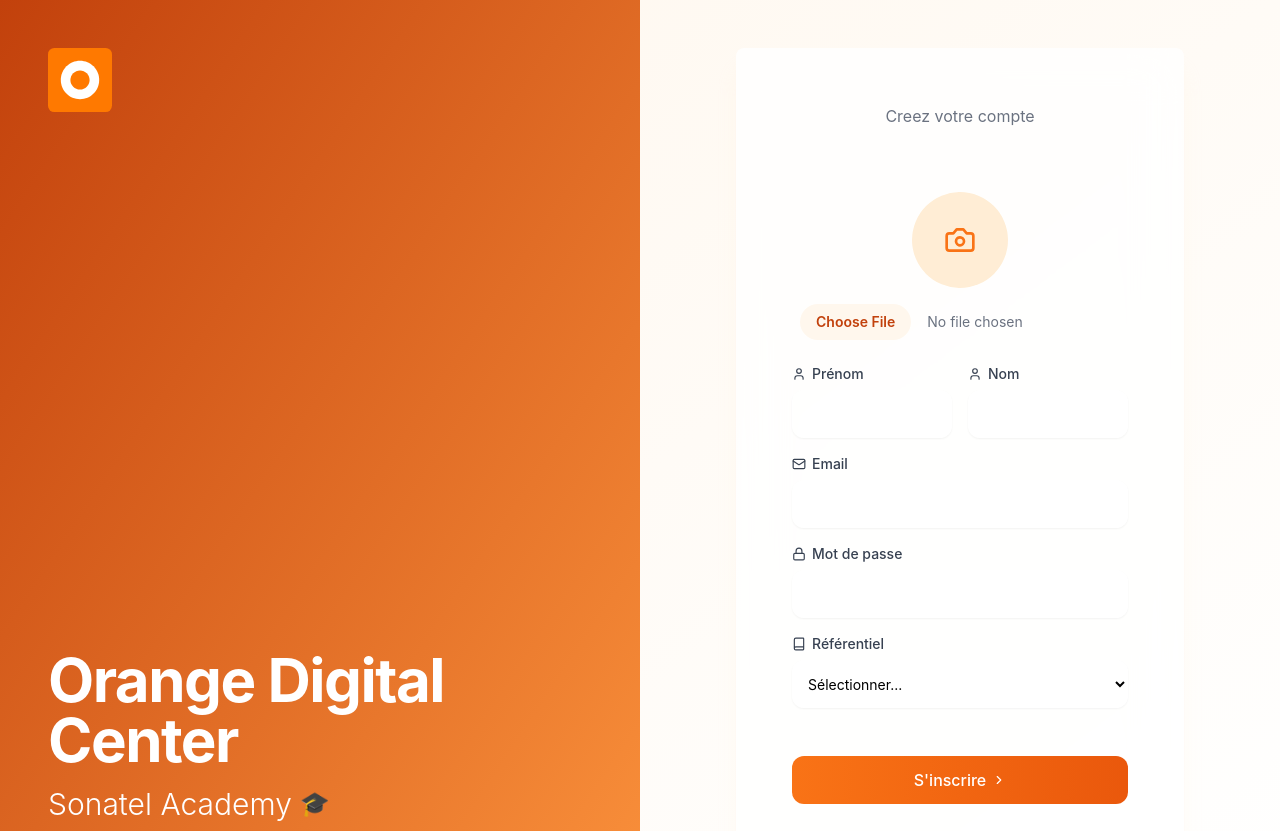
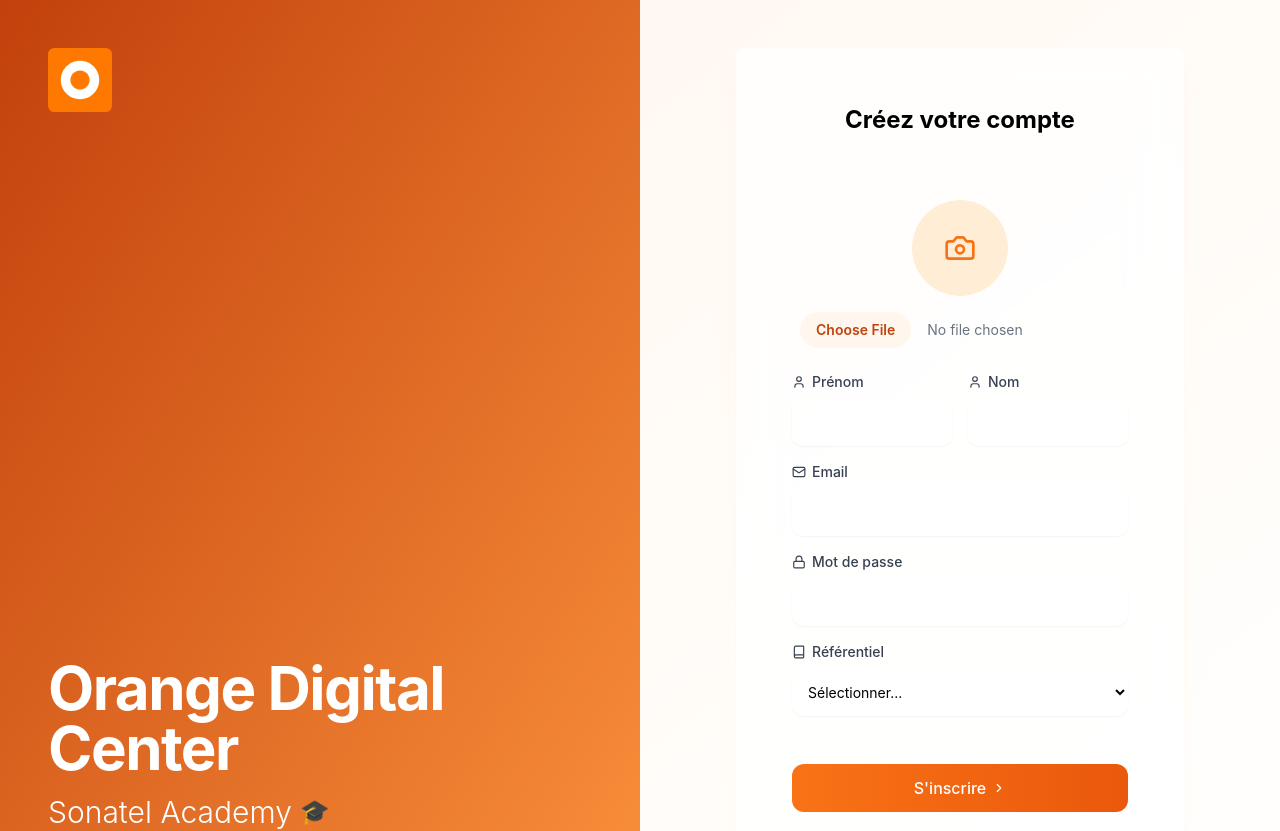
Before and after one commit to Sohntech/ScanFrontVF, a React (Vite) app: page /register in a window 1280 px wide. Shown: the top 831 px of the page. Built offline with nearby package versions, Linux system fonts and the light colour scheme.

Commit message:
Normally everything is working properly and hard

```diff
--- a/src/pages/Login.tsx
+++ b/src/pages/Login.tsx
@@ -124,7 +124,7 @@
                   </div>
                 </motion.div>
                 <CardTitle className="text-xl sm:text-2xl lg:text-3xl font-bold text-center">
-                  Connexion
+                  <h1 className='text-black'>Connexion</h1>
                 </CardTitle>
                 <CardDescription className="text-sm sm:text-base text-center">
                   Accédez à votre espace personnel ODC
--- a/src/pages/Register.tsx
+++ b/src/pages/Register.tsx
@@ -5,8 +5,8 @@
 import { useAppDispatch } from '@/hooks/store'
 import { register as registerUser } from '@/store/slices/authSlice'
 import type { RegisterData } from '@/types/index'
-import { UserRole } from '@/types'
-import { Card, CardHeader,  CardDescription, CardContent } from '@/components/ui'
+// import { UserRole } from '@/types'
+import { Card, CardHeader, CardContent } from '@/components/ui'
 import { Button } from '@/components/ui'
 import { Input } from '@/components/ui'
 import { Select } from '@/components/ui'
@@ -72,7 +72,7 @@
   }
 
   return (
-    <div className="min-h-screen w-full bg-gradient-to-br from-orange-50 to-white">
+    <div className="min-h-screen w-full bg-gradient-to-br from-orange-50 to-white overflow-hidden">
       <div className="flex min-h-screen flex-col lg:flex-row">
         {/* Branding Section */}
         <motion.div
@@ -146,13 +146,8 @@
           <div className="w-full max-w-md">
             <Card className="border-0 shadow-xl shadow-orange-100/30 backdrop-blur-xl bg-white/80">
               <CardHeader className="space-y-3 p-4 sm:p-6 lg:p-8">
-
-
-                <CardDescription className="text-sm sm:text-base text-center">
-                  Creez votre compte
-                </CardDescription>
+                  <h1 className='text-black text-lg sm:text-xl lg:text-2xl font-bold text-center'>Créez votre compte</h1>
               </CardHeader>
-
               <CardContent className="p-4 sm:p-6 lg:p-8">
                 <form className="space-y-4 sm:space-y-6" onSubmit={handleSubmit(onSubmit)}>
                   {/* Photo Upload */}
--- a/src/store/slices/authSlice.ts
+++ b/src/store/slices/authSlice.ts
@@ -1,7 +1,7 @@
 import { createSlice, createAsyncThunk } from '@reduxjs/toolkit'
 import type { PayloadAction } from '@reduxjs/toolkit'
 import api from '@/lib/axios'
-import { AuthState, LoginCredentials, RegisterData, User } from '@/types/index'
+import { AuthState, LoginCredentials, User } from '@/types/index'
 
 const initialState: AuthState = {
   user: null,
```
